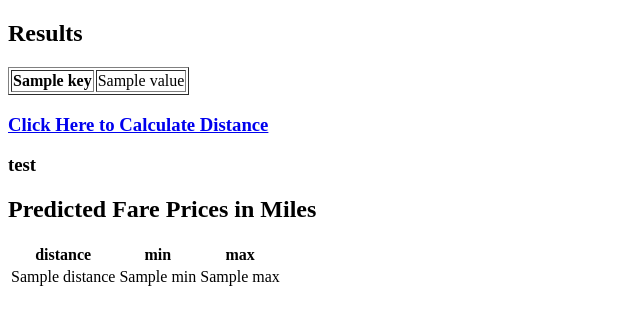
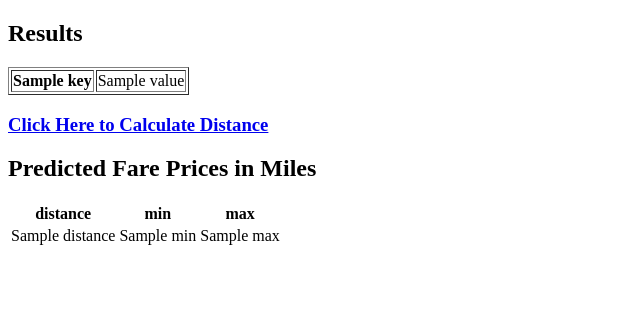
Before and after one commit to kaileen-silva-northwestern/myrepo434, a Flask app: template templates/result.html in a window 1280 px wide. Shown: the top 325 px of the page, without its empty margins (0-640 px from the left). Run offline with Flask 2, Linux system fonts and the light colour scheme; the template is opened without the code that fills it: most values are stand-ins (such as "Sample title", 1, 10 or a date in 2020).

Commit message:
Update result.html

```diff
--- a/templates/result.html
+++ b/templates/result.html
@@ -14,7 +14,6 @@
          {% endfor %}
       </table>
       <h3> <a href="https://www.nhc.noaa.gov/gccalc.shtml">Click Here to Calculate Distance </a> </h3>
-      <h3> test </h3>
       <h2> Predicted Fare Prices in Miles </h2>
       <div>
          <table class="table">
```
